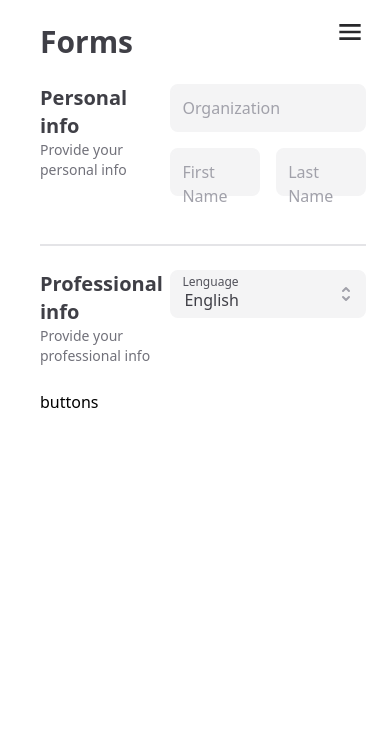
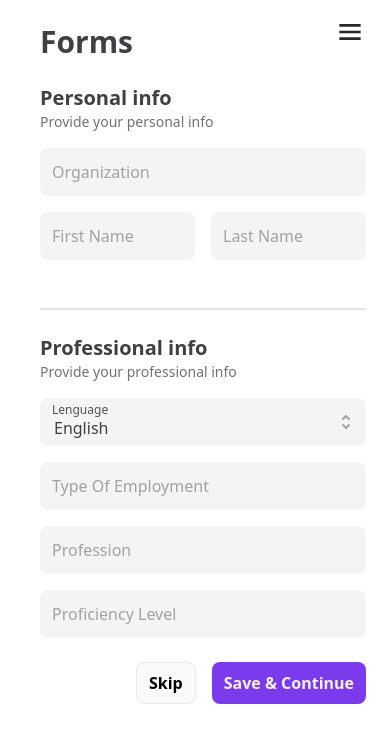
Before and after one commit to dantehduran/dashboard-next-tailwind, a Next.js app: page /forms in a window 390 px wide. Shown: the top 742 px of the page. Built offline with nearby package versions, Linux system fonts and the light colour scheme.

Commit message:
form page responsive layout

```diff
--- a/pages/forms.tsx
+++ b/pages/forms.tsx
@@ -6,8 +6,8 @@ const Forms: NextPage = () => {
 		<div className='p-4'>
 			<h2 className='text-3xl font-bold text-zinc-700'>Forms</h2>
 			<div className='mt-6  flex flex-col gap-6'>
-				<div className='flex border-b-2 border-zinc-200 pb-12'>
-					<div className='basis-2/5 '>
+				<div className='flex flex-col gap-4 border-b-2 border-zinc-200 pb-12 sm:flex-row'>
+					<div className='sm:basis-2/5'>
 						<h3 className='text-xl font-semibold text-zinc-700'>
 							Personal info
 						</h3>
@@ -15,7 +15,7 @@ const Forms: NextPage = () => {
 							Provide your personal info
 						</h4>
 					</div>
-					<div className='flex basis-3/5 flex-col gap-4'>
+					<div className='flex flex-col gap-4 sm:basis-3/5'>
 						<div className='basis-full'>
 							<Input label='organization' />
 						</div>
@@ -29,7 +29,7 @@ const Forms: NextPage = () => {
 						</div>
 					</div>
 				</div>
-				<div className='flex'>
+				<div className='flex flex-col gap-4 sm:flex-row'>
 					<div className='basis-2/5  '>
 						<h3 className='text-xl font-semibold text-zinc-700'>
 							Professional info
@@ -38,15 +38,26 @@ const Forms: NextPage = () => {
 							Provide your professional info
 						</h4>
 					</div>
-					<div className='basis-3/5 '>
+					<div className='flex basis-3/5 flex-col gap-4'>
 						<Dropdown
 							label='lenguage'
 							options={['english', 'spanish', 'german', 'french']}
 						/>
+						<Input label='type of employment' />
+						<Input label='profession' />
+						<Input label='proficiency level' />
 					</div>
 				</div>
-				<div className='flex'>
-					<span>buttons</span>
+				<div className='flex justify-end'>
+					<button className='rounded-lg border bg-zinc-50  px-3 py-2 font-semibold capitalize'>
+						skip
+					</button>
+					<button
+						type='button'
+						className='ml-4 rounded-lg bg-violet-600 px-3  py-2 font-semibold capitalize text-zinc-100'
+					>
+						save & continue
+					</button>
 				</div>
 			</div>
 		</div>
--- a/pages/team.tsx
+++ b/pages/team.tsx
@@ -28,7 +28,7 @@ const Team: NextPage = () => {
 				<h2 className=' text-3xl font-bold text-zinc-700'>Team Members</h2>
 				<button
 					type='button'
-					className='rounded-xl bg-violet-600  px-3 py-2 font-semibold text-zinc-100'
+					className='rounded-lg bg-violet-600  px-3 py-2 font-semibold text-zinc-100'
 				>
 					Add Member
 				</button>
```
